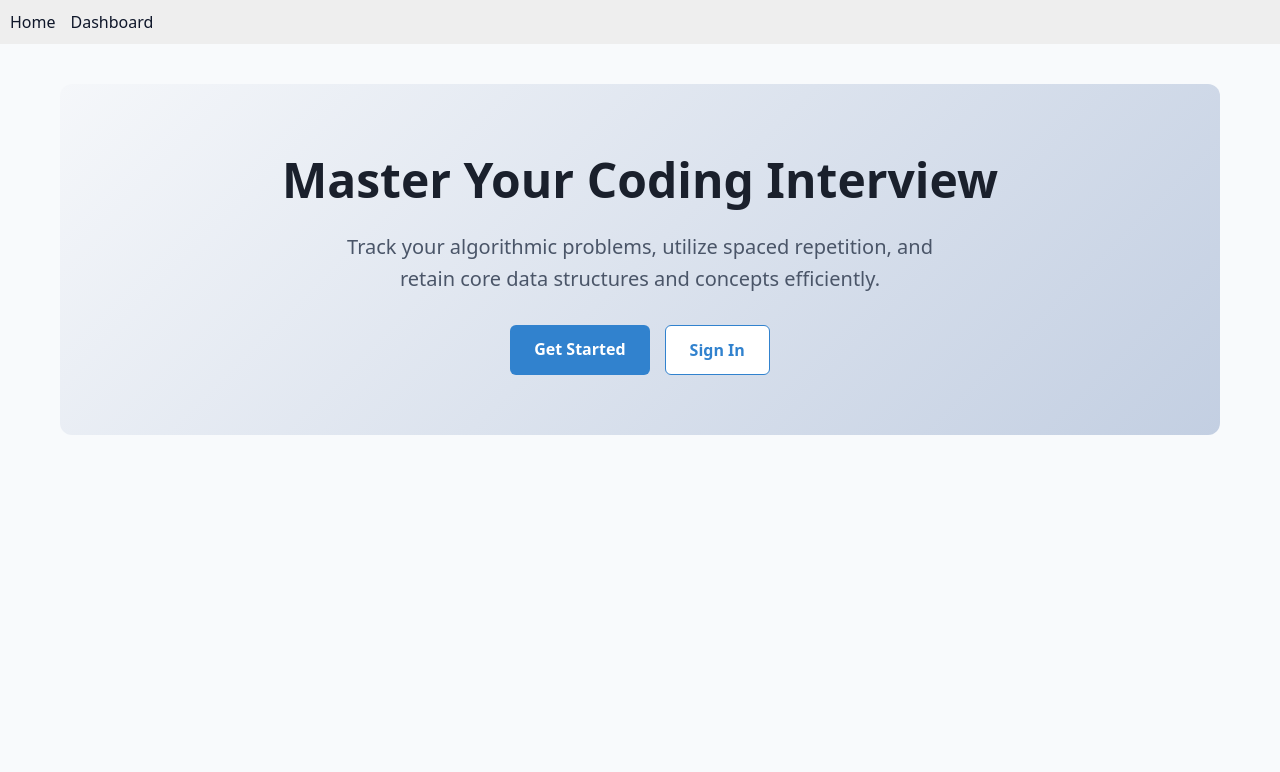
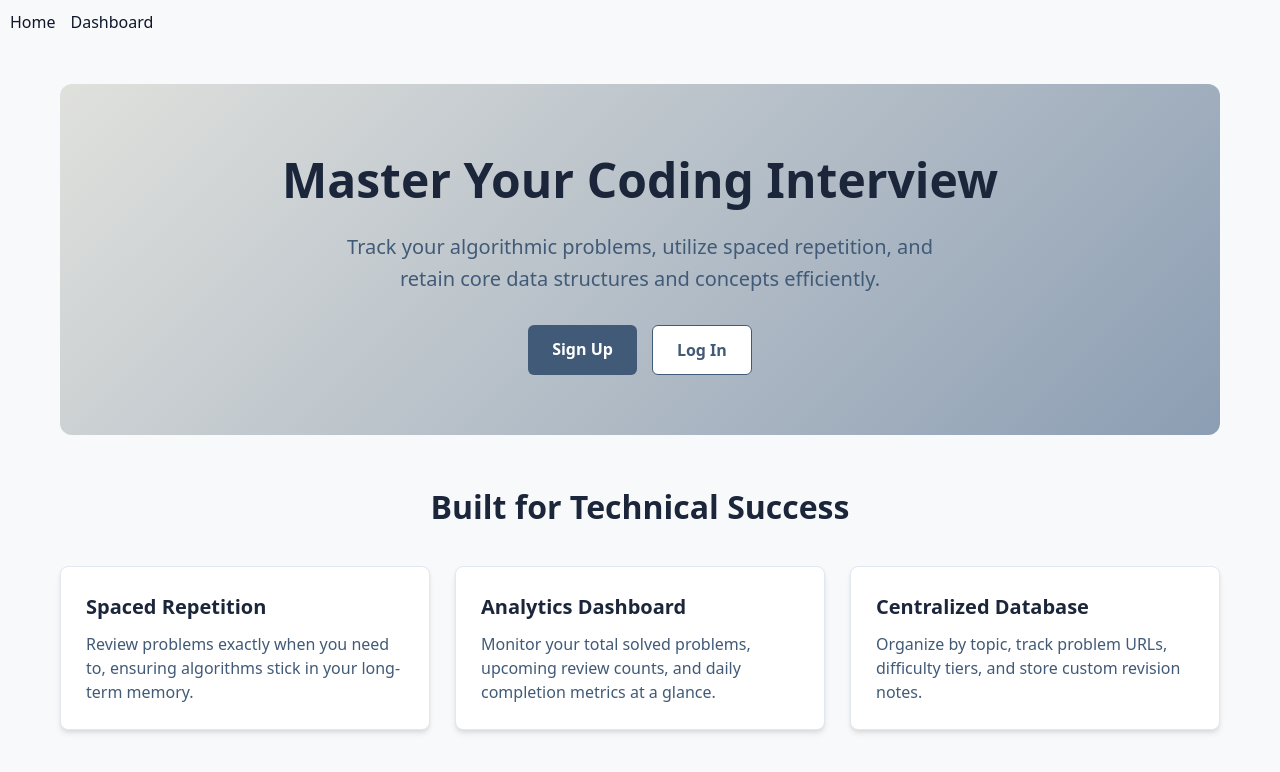
Before and after one commit to klin0513/Leetcode_Spaced_Repetition_Tracker, a React app in the folder frontend/: page / in a window 1280 px wide. Shown: the top 772 px of the page. Built offline with nearby package versions, Linux system fonts and the light colour scheme; the HTML template or start-up script is replaced by a standard one.

Commit message:
modified color palette and added a features section

```diff
--- a/frontend/src/App.jsx
+++ b/frontend/src/App.jsx
@@ -9,8 +9,10 @@ function App() {
       {/* navigation bar */}
       <nav
         style={{
+          position: "sticky",
+          top: "0",
           padding: "10px",
-          background: "#eee",
+          background: "#f8f9fa",
           display: "flex",
           gap: "15px",
         }}
--- a/frontend/src/index.css
+++ b/frontend/src/index.css
@@ -17,7 +17,7 @@ body {
     "Open Sans",
     "Helvetica Neue",
     sans-serif;
-  background-color: #f8fafc;
+  background-color: #f8f9fa;
   color: #0f172a;
   line-height: 1.5;
 }
--- a/frontend/src/pages/Landing.css
+++ b/frontend/src/pages/Landing.css
@@ -17,11 +17,11 @@
   padding: 2.5rem 1.25rem;
 }
 
-/* *****hero section with 'get started' and 'sign up' buttons***** */
+/* *****hero section with 'sign up' and 'log in' buttons***** */
 .hero-section {
   text-align: center;
   padding: 3.75rem 1.25rem;
-  background: linear-gradient(135deg, #f5f7fa 0%, #c3cfe2 100%);
+  background: linear-gradient(135deg, #e0e1dd 0%, #778da9 125%);
   border-radius: 12px;
   margin-bottom: 3rem;
 }
@@ -29,12 +29,12 @@
 .hero-section h1 {
   font-size: 3rem;
   margin-bottom: 0.3125em;
-  color: #1a202c;
+  color: #1b263b;
 }
 
 .hero-subtitle {
   font-size: 1.25rem;
-  color: #4a5568;
+  color: #415a77;
   max-width: 30em;
   margin: 0 auto 1.5em auto;
   line-height: 1.6;
@@ -56,21 +56,60 @@
   transition: all 0.2s ease;
 }
 
-.btn-get-started {
-  background-color: #3182ce;
+.btn-sign-up {
+  background-color: #415a77;
   color: white;
 }
 
-.btn-get-started:hover {
-  background-color: #2b6cb0;
+.btn-sign-up:hover {
+  background-color: #778da9;
 }
 
-.btn-sign-in {
+.btn-log-in {
   background-color: white;
-  color: #3182ce;
-  border: 1px solid #3182ce;
+  color: #415a77;
+  border: 1px solid #415a77;
 }
 
-.btn-sign-in:hover {
+.btn-log-in:hover {
   background-color: #ebf8ff;
 }
+
+/* *****section describing features of website***** */
+.features-section {
+  text-align: center;
+}
+
+.features-section h2 {
+  font-size: 2rem;
+  margin-bottom: 35px;
+  color: #1b263b;
+}
+
+.features-grid {
+  display: grid;
+  grid-template-columns: repeat(auto-fit, minmax(280px, 1fr));
+  gap: 25px;
+}
+
+.feature-card {
+  background: #ffffff;
+  padding: 25px;
+  border-radius: 8px;
+  box-shadow:
+    0 4px 6px -1px rgba(0, 0, 0, 0.1),
+    0 2px 4px -1px rgba(0, 0, 0, 0.06);
+  border: 1px solid #e2e8f0;
+  text-align: left;
+}
+
+.feature-card h3 {
+  font-size: 1.25rem;
+  margin-bottom: 10px;
+  color: #1b263b;
+}
+
+.feature-card p {
+  color: #415a77;
+  line-height: 1.5;
+}
--- a/frontend/src/pages/Landing.jsx
+++ b/frontend/src/pages/Landing.jsx
@@ -4,6 +4,7 @@ import "./Landing.css";
 export default function Landing() {
   return (
     <div className="landing-container">
+      {/* hero section with 'sign up' and 'log in' buttons */}
       <header className="hero-section">
         <h1>Master Your Coding Interview</h1>
         <p className="hero-subtitle">
@@ -11,14 +12,42 @@ export default function Landing() {
           core data structures and concepts efficiently.
         </p>
         <div className="hero-buttons">
-          <Link to="/register" className="btn btn-get-started">
-            Get Started
+          <Link to="/register" className="btn btn-sign-up">
+            Sign Up
           </Link>
-          <Link to="/login" className="btn btn-sign-in">
-            Sign In
+          <Link to="/login" className="btn btn-log-in">
+            Log In
           </Link>
         </div>
       </header>
+
+      {/* section describing features of website */}
+      <section className="features-section">
+        <h2>Built for Technical Success</h2>
+        <div className="features-grid">
+          <div className="feature-card">
+            <h3>Spaced Repetition</h3>
+            <p>
+              Review problems exactly when you need to, ensuring algorithms
+              stick in your long-term memory.
+            </p>
+          </div>
+          <div className="feature-card">
+            <h3>Analytics Dashboard</h3>
+            <p>
+              Monitor your total solved problems, upcoming review counts, and
+              daily completion metrics at a glance.
+            </p>
+          </div>
+          <div className="feature-card">
+            <h3>Centralized Database</h3>
+            <p>
+              Organize by topic, track problem URLs, difficulty tiers, and store
+              custom revision notes.
+            </p>
+          </div>
+        </div>
+      </section>
     </div>
   );
 }
```
